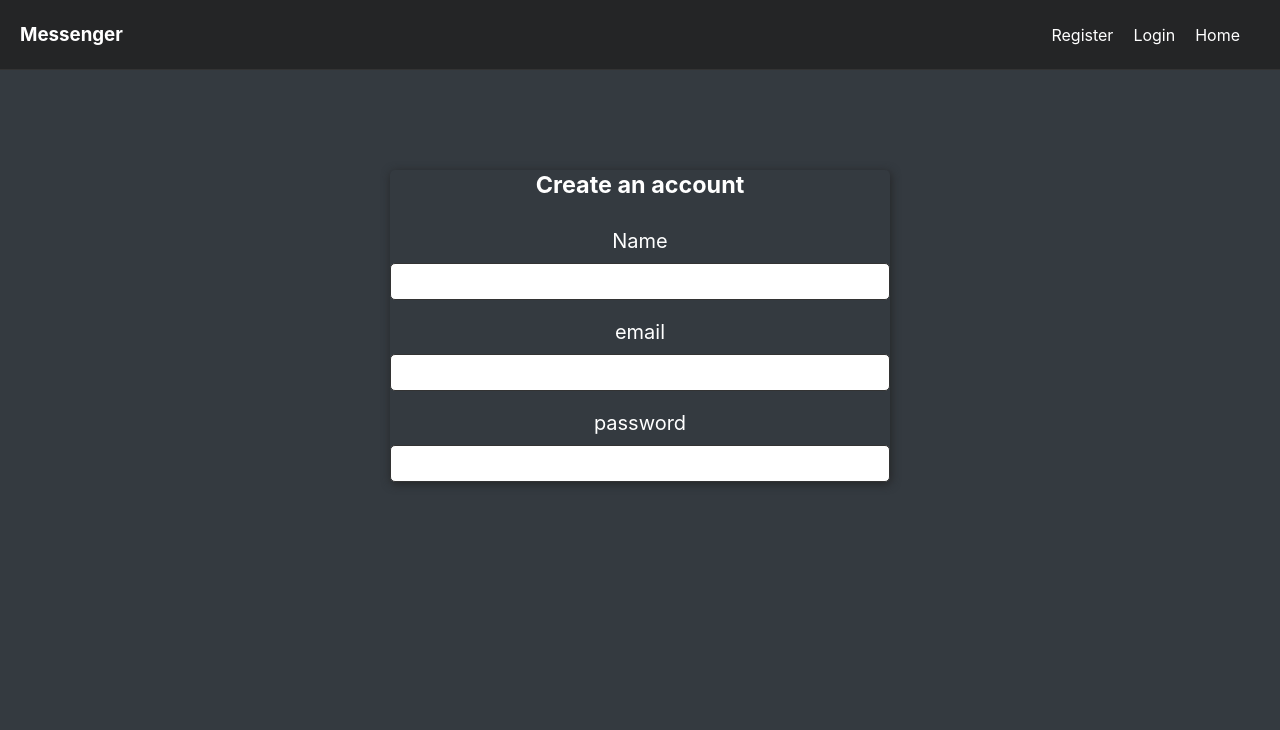
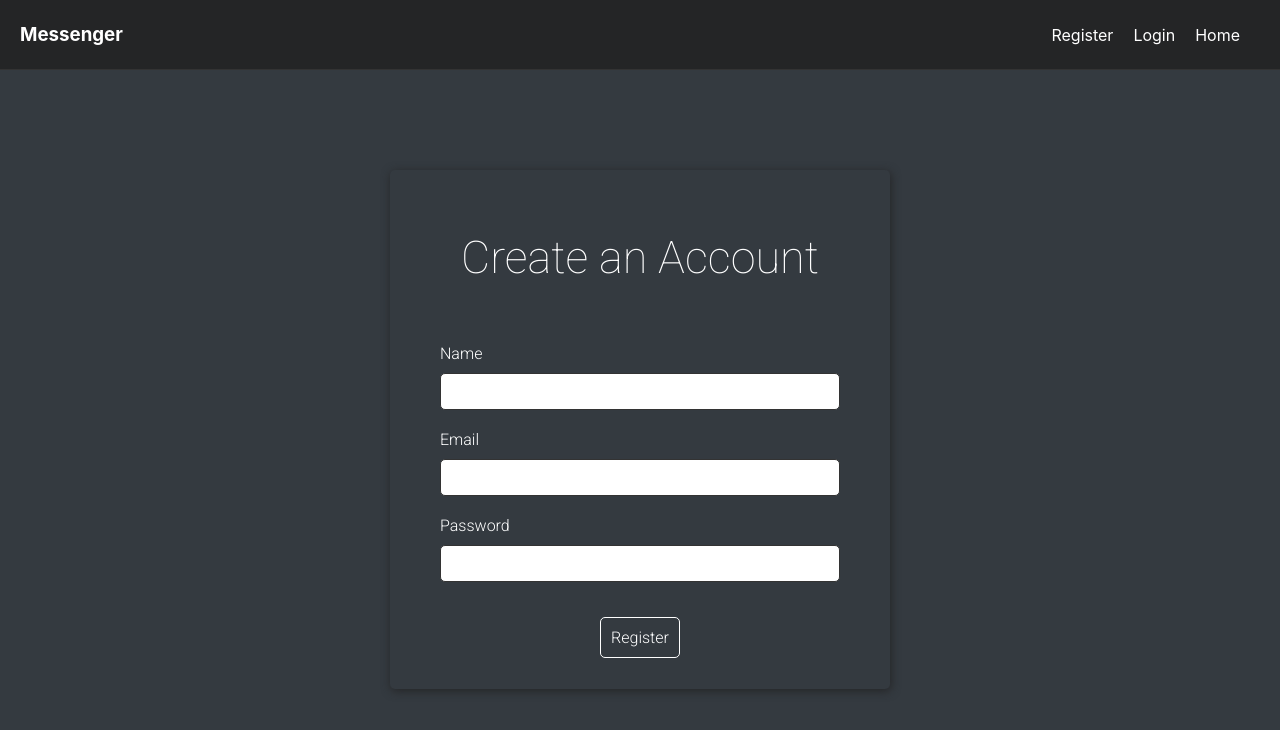
Before and after one commit to ArieR92/private-chat, a React (Create React App) app: page /Register in a window 1280 px wide. Shown: the top 730 px of the page. Built offline with nearby package versions, Linux system fonts and the light colour scheme; no server answers; the HTML template or start-up script is replaced by a standard one.

Commit message:
Fourth-commit

```diff
--- a/package.json
+++ b/package.json
@@ -10,7 +10,7 @@
     "react": "^18.1.0",
     "react-dom": "^18.1.0",
     "react-router-dom": "^6.3.0",
-    "react-scripts": "^2.1.3",
+    "react-scripts": "5.0.1",
     "web-vitals": "^2.1.4"
   },
   "scripts": {
--- a/public/index.html
+++ b/public/index.html
@@ -10,6 +10,11 @@
       content="Web site created using create-react-app"
     />
     <link rel="apple-touch-icon" href="%PUBLIC_URL%/logo192.png" />
+    <!--Google fonts-->
+    <link rel="preconnect" href="https://fonts.googleapis.com">
+    <link rel="preconnect" href="https://fonts.gstatic.com" crossorigin>
+    <link href="https://fonts.googleapis.com/css2?family=Roboto:ital,wght@0,100;0,300;0,900;1,700&display=swap" rel="stylesheet">
+
     <!--
       manifest.json provides metadata used when your web app is installed on a
       user's mobile device or desktop. See https://developers.google.com/web/fundamentals/web-app-manifest/
--- a/src/App.css
+++ b/src/App.css
@@ -43,14 +43,17 @@ section {
     margin: 0 auto;
     margin-top: 100px;
     box-shadow: 1px 2px 10px var(--color-4);
-    padding: 1opx 20px;
+    padding: 1px 20px;
     border-radius: 5px;
 }
 
-section {
+section h3 {
+    font-family: 'Roboto', sans-serif;
+    font-weight: 100;
     text-align: center;
-    font-size: 20px;
+    font-size: 45px;
     color:var(--color-2);
+    padding: 15px 0px;
 }
 
 
@@ -58,14 +61,21 @@ section {
 
 section .form {
     margin-top: 30px;
-    padding: 0px, 20px;
+    padding: 0px 30px 30px 30px;
 }
 
 .input_container {
     margin-top: 20px;
 }
 
+.input_container{
+    text-align: left;
+    font-family: 'Roboto', sans-serif;
+    font-weight: 300;
+}
+
 .input_container input {
+    font-family: 'Roboto', sans-serif;
     width:100%;
     padding: 10px;
     outline: none;
@@ -73,3 +83,37 @@ section .form {
     border: 1px solid var(--color-6);
     border-radius: 5px;
 }
+
+.btn_container {
+    margin:10px 0 px;
+    text-align: center;
+}
+
+.btn {
+    font-family: 'Roboto', sans-serif;
+    font-weight: 300;
+    padding: 10px;
+    margin: 35px 0px 0px 0px;
+    border-radius: 5px;
+    color: var(--color-2);
+    outline:none;
+    border: 1px solid var(--color-2);
+    background: #343a40;
+    cursor: pointer;
+    transition: 0.3s ease-in-out all;
+    font-size: 16px;
+
+}
+
+.btn:hover {
+    transform: scale(1.05);
+}
+
+
+.error {
+    margin: 35px 0 10px 0;
+    text-align: center;
+    color: var(--color-5);
+    font-family: 'Roboto', sans-serif;
+
+}
--- a/src/Firebase.js
+++ b/src/Firebase.js
@@ -1,5 +1,7 @@
 // Import the functions you need from the SDKs you need
 import { initializeApp } from "firebase/app";
+import { getAuth} from 'firebase/auth'
+import {getFirestore} from 'firebase/firestore'
 // TODO: Add SDKs for Firebase products that you want to use
 // https://firebase.google.com/docs/web/setup#available-libraries
 
@@ -16,3 +18,7 @@ const firebaseConfig = {
 
 // Initialize Firebase
 const app = initializeApp(firebaseConfig);
+const auth = getAuth(app);
+const db = getFirestore(app);
+
+export {auth, db};
--- a/src/pages/Register.js
+++ b/src/pages/Register.js
@@ -1,21 +1,61 @@
-import React from 'react'
+import React, {useState} from 'react';
+import { createUserWithEmailAndPassword} from 'firebase/auth';
+import {auth, db} from '../Firebase';
+
+
 
 export const Register = () => {
+  const [data,setData] = useState({
+    name: '',
+    email:'',
+    password:'',
+    error:null,
+    loading:false,
+  });
+
+  const { name, email, password, error, loading } = data;
+  const handleChange = e => {
+    setData({...data, [e.target.name]: e.target.value });
+  };
+  const handleSubmit = async e => {
+    e.preventDefault();
+    setData({...data, error: null, loading:true});
+    if (!name || !email || !password) {
+      setData({...data, error: "Termina de llenar los espacios IDIOTA"});
+    }
+    try {
+      const result = await createUserWithEmailAndPassword(
+        auth,
+        email,
+        password
+        );
+        console.log(result.user)
+    } catch(error){}
+
+  };
+
+
+
+
   return (
     <section>
-        <h3>Create an account</h3>
-          <form action="" className='form'>
+        <h3>Create an Account</h3>
+          <form action="" className='form' onSubmit={handleSubmit}>
             <div className='input_container'>
                 <label htmlFor='name'>Name</label>
-                <input type="text" name='name'/>
+                <input type="text" name='name' value={name} onChange={handleChange}/>
             </div>
             <div className='input_container'>
-                <label htmlFor='email'>email</label>
-                <input type="text" name='email'/>
+                <label htmlFor='email'>Email</label>
+                <input type="text" name='email' value={email} onChange={handleChange}/>
             </div>
             <div className='input_container'>
-                <label htmlFor='password'>password</label>
-                <input type="password" name='password'/>
+                <label htmlFor='password'>Password</label>
+                <input type="password" name='password' value={password} onChange={handleChange}/>
+            </div>
+            {error ? <p className='error'> {error} </p> : null}
+            <div className='btn_container'>
+              <button className='btn'>Register</button>
             </div>
           </form>
     </section>
```
Also changed, not shown: src/components/Register.js (added), 1 other file (tests, documents, lock files or other folders).
